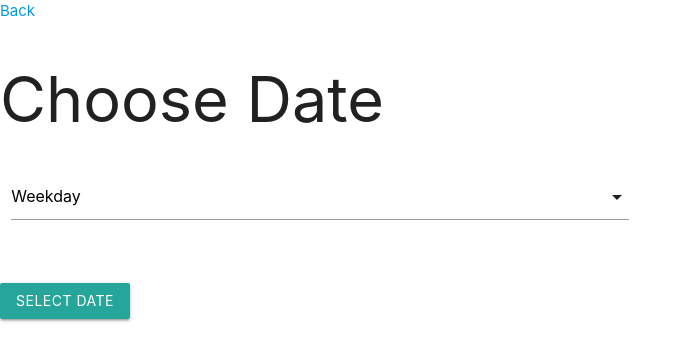
After one commit to partridgep/APParent, a Django app: page /children/1/set_date/1/ in a window 1280 px wide. The commit adds this page. Shown: the top 361 px of the page, without its empty margins (0-692 px from the left). Run offline with Django 3.2, Linux system fonts and the light colour scheme; a user stored in the database is signed in; tables that the repository leaves empty hold one stand-in row (values such as "Sample post"); some libraries are stand-ins or nearby versions.

Commit message:
begins logic for setting a meeting:

```diff
--- a/APParent/settings.py
+++ b/APParent/settings.py
@@ -107,7 +107,7 @@ AUTH_PASSWORD_VALIDATORS = [
 
 LANGUAGE_CODE = 'en-us'
 
-TIME_ZONE = 'US/Eastern'
+TIME_ZONE = 'UTC'
 
 USE_I18N = True
 
--- /dev/null
+++ b/main_app/templates/meetings/set_date.html
@@ -0,0 +1,43 @@
+{% extends 'base.html' %}
+
+{% block content %}
+
+<a href="{% url 'add_meeting' child.id %}">Back</a>
+
+<h1 class="display-4 title center-text">Choose Date</h1>
+
+    {% if possible_weekdays|length == 0 %}
+        <p>No days are available</p>
+    {% else %}
+    <form action="{% url 'set_date' child.id teammate.id %}" method="post" class="form">
+        {% if error_message %}<p class="red-text">{{ error_message }}</p>{% endif %}
+        {% csrf_token %}
+        <div class="row">
+            <form class="col s12">
+                <div class="row">
+                <div class="input-field col s6">
+                    <select name="weekday">
+                        <option value="" disabled selected>Weekday</option>
+                        {% for weekday in possible_weekdays %}
+                        <option value="{{weekday.0}}">{{weekday.1}}</option>
+                        {% endfor %}
+                    </select>
+                  </div>
+              </div>
+          </div>
+            <input type="submit" value="Select Date" class="btn btn-success">
+        </form>
+        </div>
+    {% endif %}
+
+
+
+<script>
+    $(document).ready(function(){
+      $('select').formSelect();
+    });
+    </script>
+
+
+
+{% endblock %}
--- a/main_app/urls.py
+++ b/main_app/urls.py
@@ -20,7 +20,8 @@ urlpatterns = [
     path('children/<int:child_id>/edit_report_card/<int:report_card_id>', views.edit_report_card, name='edit_report_card'),
     path('children/<int:child_id>/meetings/', views.meetings, name='meetings'),
     path('children/<int:child_id>/add_meeting/', views.add_meeting, name='add_meeting'),
-    path('children/<int:child_id>/set_time/<int:teammate_id>/', views.set_time, name='set_time'),
+    path('children/<int:child_id>/set_date/<int:teammate_id>/', views.set_date, name='set_date'),
+    path('children/<int:child_id>/set_time/<int:teammate_id>/<int:weekday>/', views.set_time, name='set_time'),
     path('profile/', views.profile, name='profile'),
     path('profile/edit_name/', views.edit_name, name='edit_name'),
     path('profile/edit_relationship', views.edit_relationship, name='edit_relationship'),
--- a/main_app/views.py
+++ b/main_app/views.py
@@ -14,6 +14,7 @@ from django.template.loader import render_to_string
 from django.conf import settings
 import uuid
 import boto3
+from django.utils.timezone import get_current_timezone
 
 # S3_BASE_URL = 'https://s3-us-west-1.amazonaws.com/'
 # BUCKET = 'seir-apparent'
@@ -621,7 +622,7 @@ def add_meeting(request, child_id):
         teammate_id = User.objects.get(username=teammate).id
         print(teammate_id)
         print(teammate)
-        return redirect('set_time',
+        return redirect('set_date',
             child_id=child_id,
             teammate_id=teammate_id,
         )
@@ -633,33 +634,94 @@ def add_meeting(request, child_id):
     })
 
 @login_required
-def set_time(request, child_id, teammate_id):
+def set_date(request, child_id, teammate_id):
     child = Child.objects.get(id=child_id)
     teammate = User.objects.get(id=teammate_id)
     current_user = request.user
 
     availability_events = teammate.availability_event_set.all()
-    print(availability_events)
     possible_weekdays = []
     for availability_event in availability_events:
         if availability_event.start.weekday() not in possible_weekdays:
-            possible_weekdays.append(availability_event.start.weekday())
-    print(possible_weekdays)
+            possible_weekdays.append([availability_event.start.weekday(), calendar.day_name[availability_event.start.weekday()]])
+    possible_weekdays.sort()
+
+    if request.method == "POST":
+        weekday = int(request.POST.get("weekday"))
+        return redirect('set_time',
+            child_id = child_id,
+            teammate_id = teammate_id,
+            weekday = weekday
+        )
+
+    return render(request, 'meetings/set_date.html', {
+        'child': child,
+        'teammate': teammate,
+        'current_user': current_user,
+        'possible_weekdays': possible_weekdays
+    })
+
+@login_required
+def set_time(request, child_id, teammate_id, weekday):
+    child = Child.objects.get(id=child_id)
+    teammate = User.objects.get(id=teammate_id)
+    current_user = request.user
+
+    # get all availability windows
+    availability_events = teammate.availability_event_set.all()
+
+    # get all availability windows that match current day
+    times_for_day = []
+    for event in availability_events:
+        if event.start.weekday() == weekday:
+            times_for_day.append(event)
+    print(times_for_day)
+
+    # get all time intervals
+    hours = []
+    minutes = []
+    for i in range (0, 24):
+        hours.append(i)
+    for i in range(0, 60, 15):
+        minutes.append(i)
+
+    # initialize array of possible times
+    possible_times = []
+    # iterate through all hours in a day
+    for hour in hours:
+        # for every availability window
+        for time_for_day in times_for_day:
+            # if the hour is within availability window
+            if hour >= time_for_day.start.hour and hour <= time_for_day.end.hour:
+                # iterate through minutes
+                for minute in minutes:
+                    # if availability window is only within one hour
+                    if time_for_day.start.hour == time_for_day.end.hour:
+                        # only grab minutes of availability
+                        if minute >= time_for_day.start.minute and minute <= time_for_day.start.minute:
+                            possible_times.append([hour, minute])
+                    else:
+                        # else grab all minutes
+                        # NEED TO TWEAK THIS
+                        if minute >= time_for_day.start.minute:
+                            possible_times.append([hour, minute])
+    print(possible_times)
+
 
     # if request.method == "POST":
-    #     teammate = request.POST.get("teammate")
-    #     print(teammate)
-    #     return render(request, 'meetings/set_time.html', {
-    #         'child': child,
-    #         'teammate': teammate,
-    #         'current_user': current_user,
-    #     })
+    #     weekday = request.POST.get("weekday")
+    #     print(weekday)
+    #     # return render(request, 'meetings/set_time.html', {
+    #     #     'child': child,
+    #     #     'teammate': teammate,
+    #     #     'current_user': current_user,
+    #     # })
 
     return render(request, 'meetings/set_time.html', {
         'child': child,
         'teammate': teammate,
         'current_user': current_user,
-        'possible_weekdays': possible_weekdays
+        'weekday': weekday
     })
 
 
@@ -678,13 +740,16 @@ def set_availability(request):
         for minute in minutes:
             possible_times.append([hour, minute])
 
+    tz=get_current_timezone()
+    print(tz)
+
     if request.method == "POST":
         weekday = int(request.POST.get("weekday"))
         start_time = request.POST.get("start_time")
         end_time = request.POST.get("end_time")
 
         # find current date
-        d = datetime.today()
+        d = datetime.now(tz=get_current_timezone())
 
         # find next instance of chosen weekday
         while d.weekday() != weekday:
@@ -695,10 +760,12 @@ def set_availability(request):
         start_minute = int(start_time.split(',')[1][1:-1])
         end_hour = int(end_time.split(',')[0][1:])
         end_minute = int(end_time.split(',')[1][1:-1])
+        print(end_hour)
 
         # place start and end times on chosen weekday
         start = d.replace(hour=start_hour, minute=start_minute, second=0, microsecond=0)
         end = d.replace(hour=end_hour, minute=end_minute, second=0, microsecond=0)
+        print(start)
 
         # create new time slot
         availability = Availability_event(user=current_user, start=start, end=end)
```
Also changed, not shown: main_app/templates/meetings/set_time.html (+7 -9 lines).
